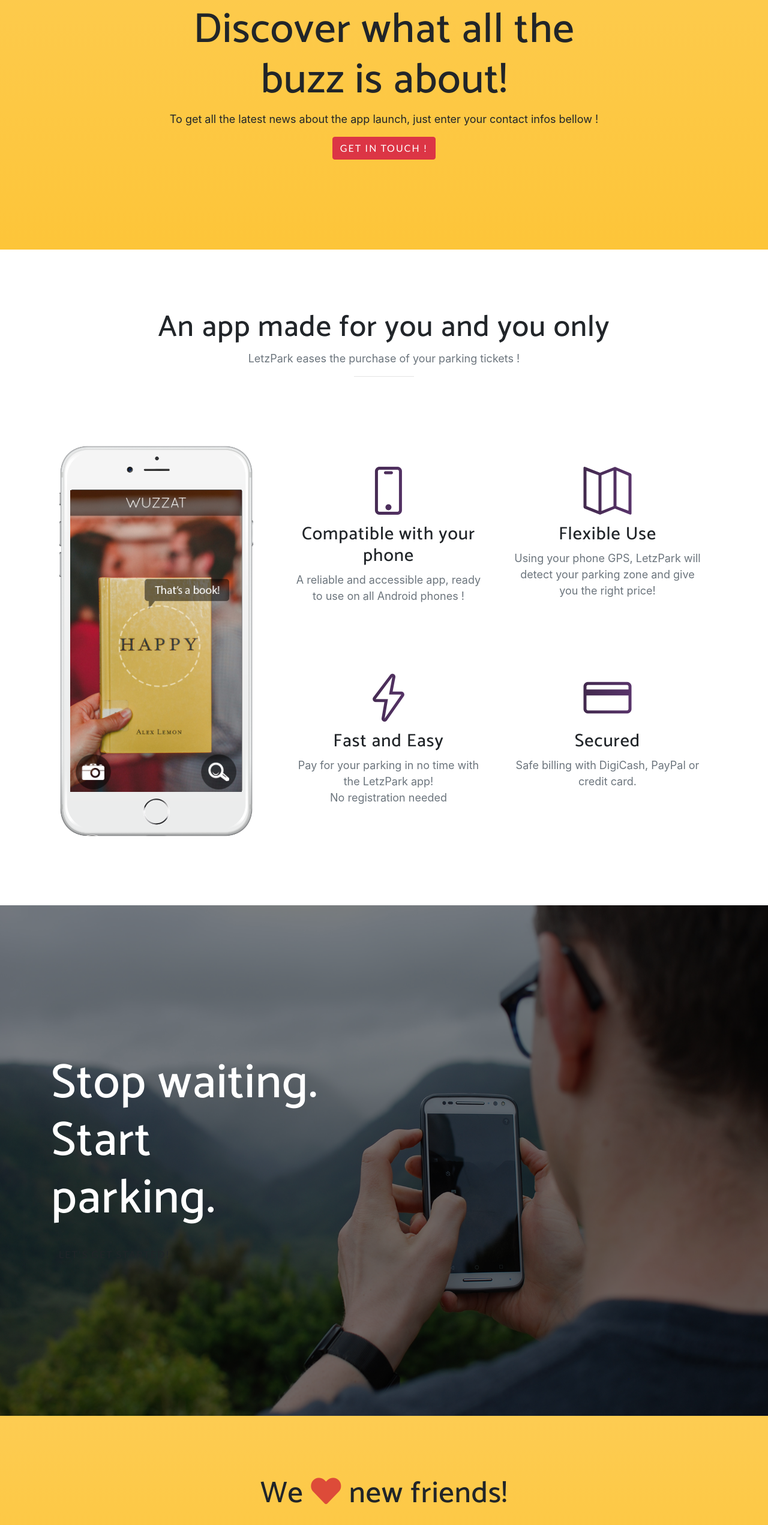
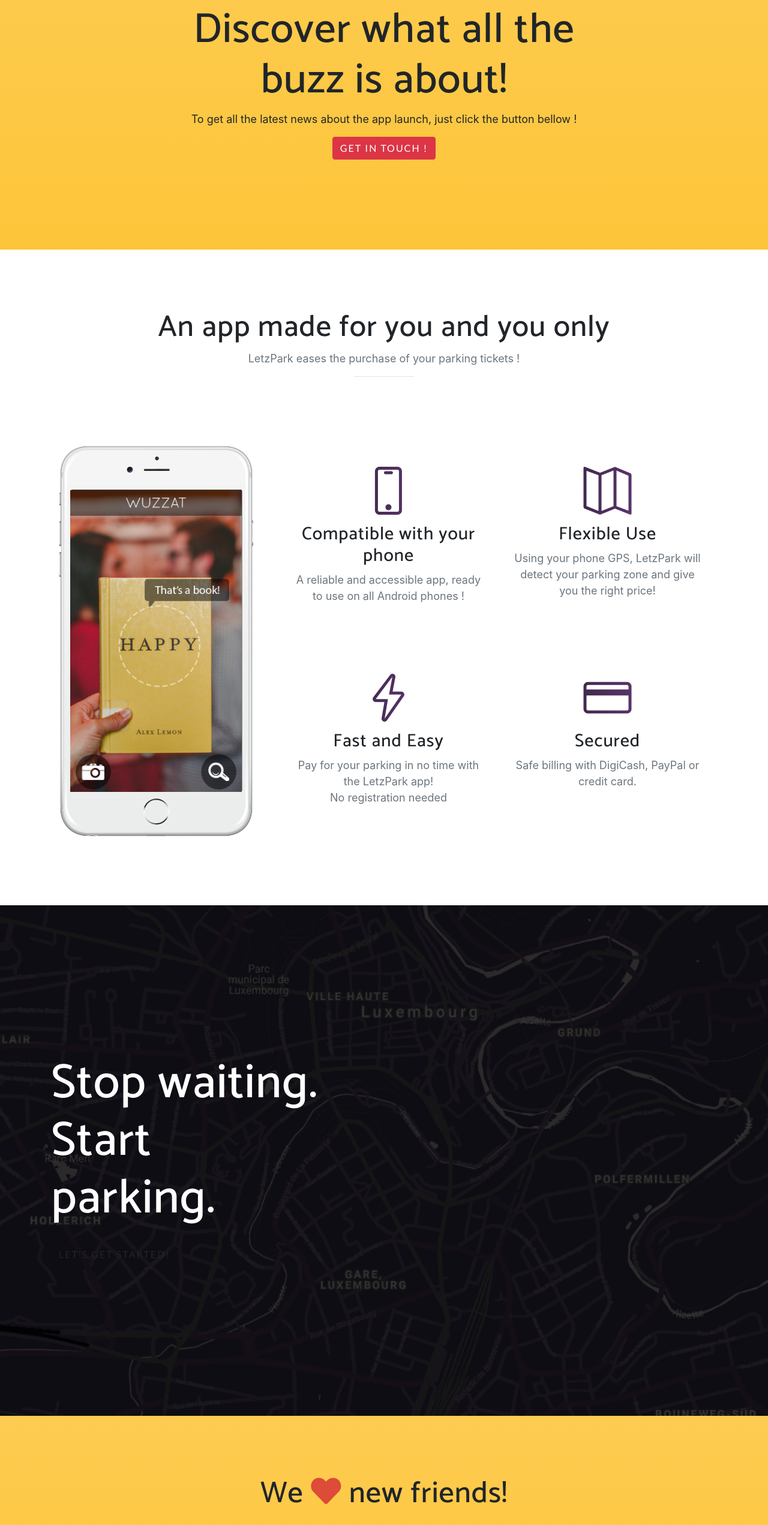
Before and after one commit to axeldiner/Parkr, a website with bundled scripts: page index.html in a window 1280 px wide. Shown: the part 941-3483 px from the top of the page at 60% size. Built offline with nearby package versions, Linux system fonts and the light colour scheme; a web font is replaced by a local one.

Commit message:
wording + background

```diff
--- a/css/new-age.css
+++ b/css/new-age.css
@@ -285,7 +285,7 @@
 section.cta {
   position: relative;
   padding: 250px 0;
-  background-image: url("../img/bg-cta.jpg");
+  background-image: url("../img/map.png");
   background-position: center;
   background-size: cover;
 }
--- a/index.html
+++ b/index.html
@@ -65,7 +65,7 @@
       <div class="row">
         <div class="col-md-8 mx-auto">
           <h2 class="section-heading">Discover what all the buzz is about!</h2>
-          <p>To get all the latest news about the app launch, just enter your contact infos bellow !</p>
+          <p>To get all the latest news about the app launch, just click the button bellow !</p>
             <!--     <div class="badges">
             <a class="badge-link" href="#"><img src="img/google-play-badge.svg" alt=""></a>
       <!--   <a class="badge-link" href="#"><img src="img/app-store-badge.svg" alt=""></a> -->
@@ -84,7 +84,6 @@
       </div>
     </div>
   </section>
-
   <section class="features" id="features">
     <div class="container">
       <div class="section-heading text-center">
```
